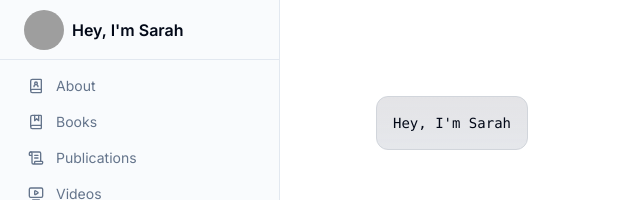
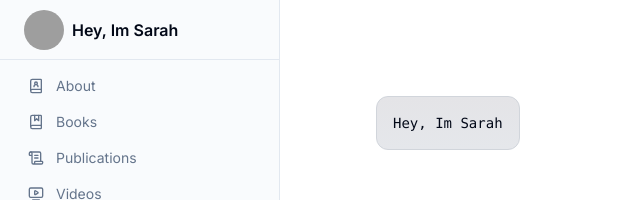
Before and after one commit to drguthals/guthals, a Next.js app: page / in a window 1280 px wide. Shown: the top 200 px of the page, without its empty margins (0-640 px from the left). Built offline with nearby package versions, Linux system fonts and the light colour scheme; grey boxes are pictures that could not be loaded.

Commit message:
removing escape characters - eyeroll

```diff
--- a/app/_components/navigation/header.tsx
+++ b/app/_components/navigation/header.tsx
@@ -45,7 +45,7 @@ const Header = () => {
                         <AvatarImage src="https://github.com/drguthals.png" alt="@drguthals" />
                         <AvatarFallback>DR G</AvatarFallback>
                     </Avatar>
-                    <span >Hey, I'm Sarah</span>
+                    <span >Hey, Im Sarah</span>
                 </Link>
                 <Link
                   href="/about"
--- a/app/_components/navigation/sidebar.tsx
+++ b/app/_components/navigation/sidebar.tsx
@@ -29,7 +29,7 @@ const Sidebar = () => {
               <AvatarImage src="https://github.com/drguthals.png" alt="@drguthals" />
               <AvatarFallback>DR G</AvatarFallback>
           </Avatar>
-          <span>Hey, I'm Sarah</span>
+          <span>Hey, Im Sarah</span>
         </Link>
       </div>
       <div className="flex-1">
--- a/app/page.tsx
+++ b/app/page.tsx
@@ -5,7 +5,7 @@ export default function Home() {
     <main className="flex min-h-screen flex-col items-center justify-between p-24">
       <div className="z-10 w-full max-w-5xl items-center justify-between font-mono text-sm lg:flex">
         <p className="fixed left-0 top-0 flex w-full justify-center border-b border-gray-300 bg-gradient-to-b from-zinc-200 pb-6 pt-8 backdrop-blur-2xl dark:border-neutral-800 dark:bg-zinc-800/30 dark:from-inherit lg:static lg:w-auto  lg:rounded-xl lg:border lg:bg-gray-200 lg:p-4 lg:dark:bg-zinc-800/30">
-          Hey, I'm Sarah
+          Hey, Im Sarah
         </p>
       </div>
     </main>
```
